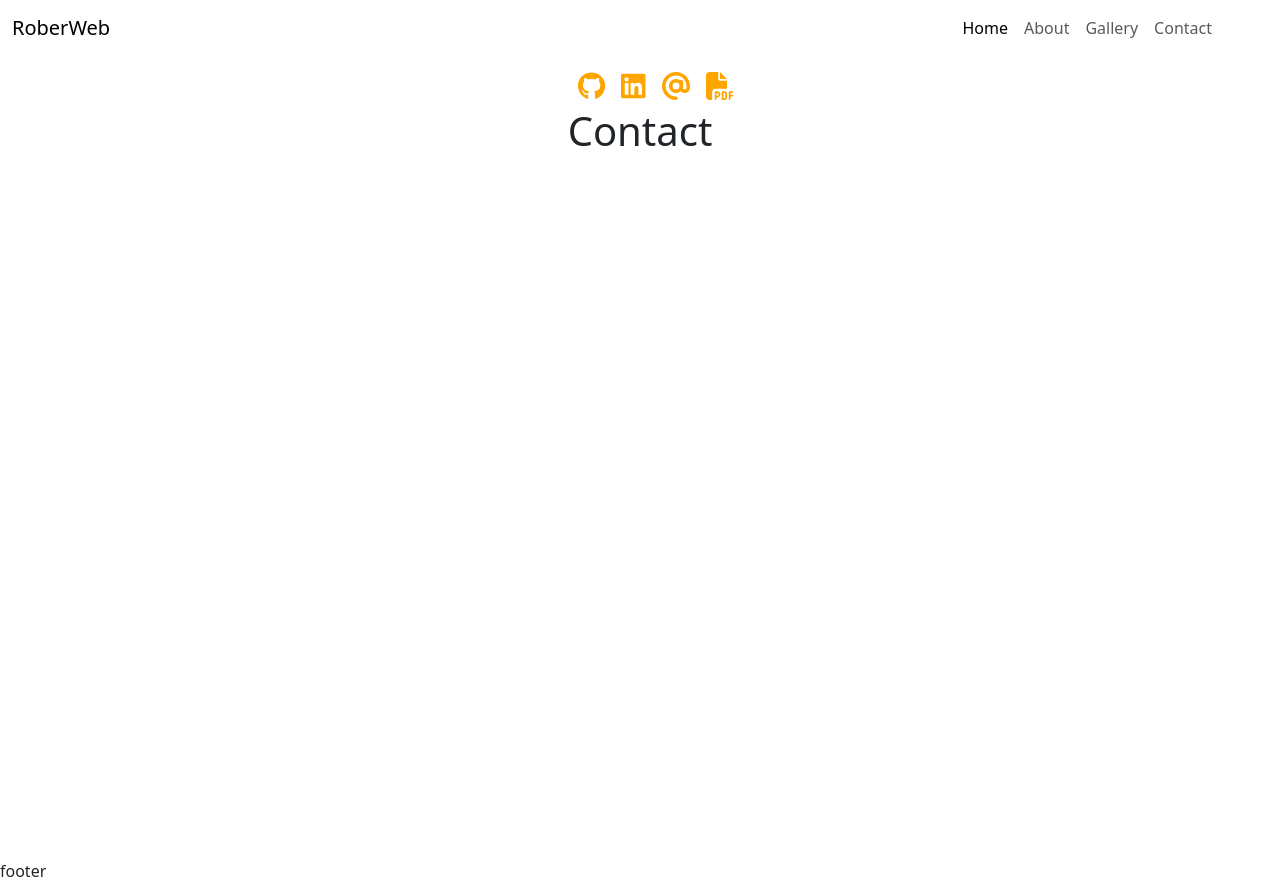
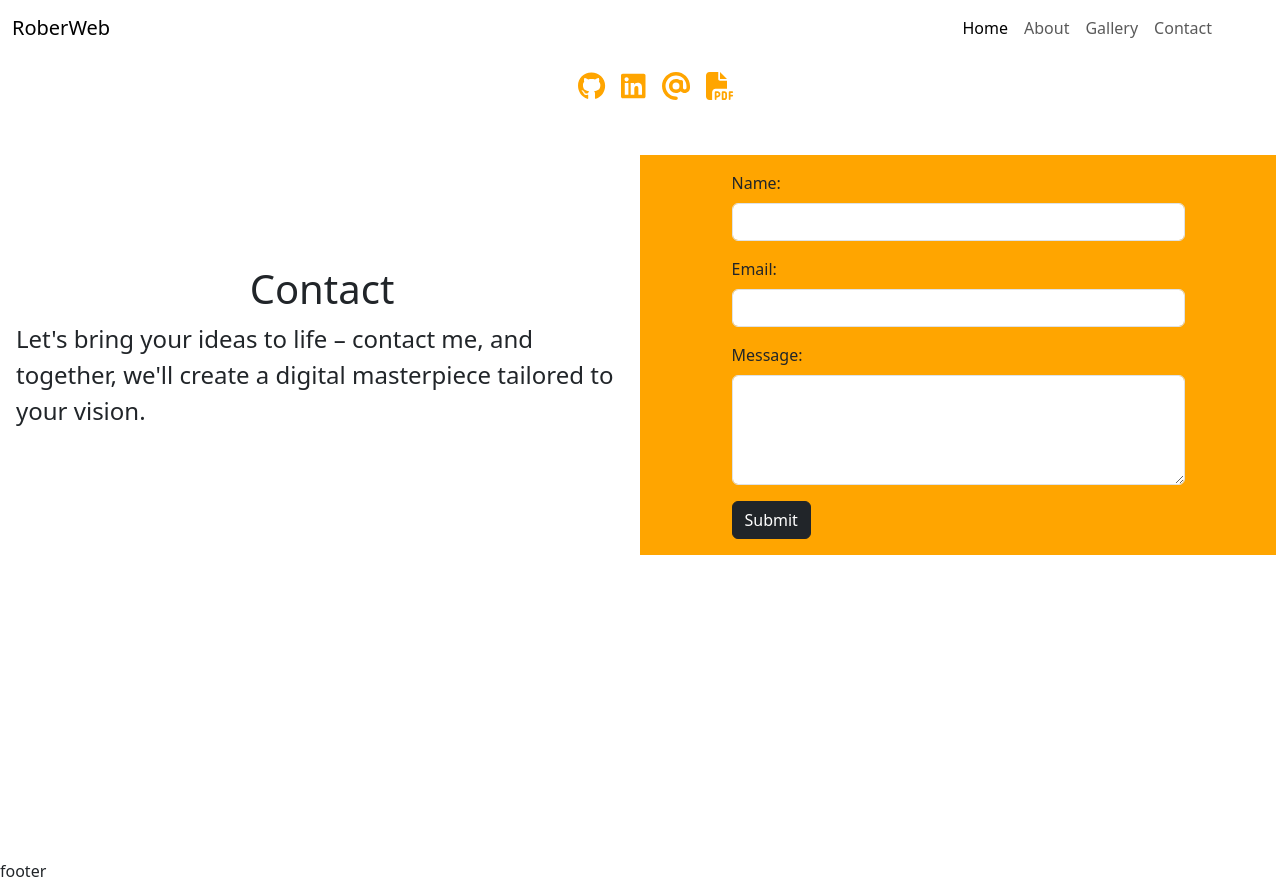
Before and after one commit to rober-web/React-Portfolio, a React (Vite) app: page /contact in a window 1280 px wide. Built offline with nearby package versions, Linux system fonts and the light colour scheme.

Commit message:
created contact section and form

```diff
--- a/src/components/contact/Contact.jsx
+++ b/src/components/contact/Contact.jsx
@@ -1,11 +1,70 @@
+import "./contact.css";
+
 const Contact = () => {
   return (
-    <div
+    <section
       id="contact"
-      className="min-vh-100 p-3 pt-5 d-flex justify-content-center animate__animated animate__fadeIn"
+      className="min-vh-100 p-3 pt-5  animate__animated animate__fadeIn"
     >
-      <h1 className="main-section-title text-center">Contact</h1>
-    </div>
+      <div className="row pt-5">
+        <div className="col-md-6 flex-column d-flex justify-content-center align-items-center">
+          <h1 className="main-section-title text-center">Contact</h1>
+          <p className="main-section-text">
+            Let's bring your ideas to life – contact me, and together, we'll
+            create a digital masterpiece tailored to your vision.
+          </p>
+        </div>
+
+        <div className="col-md-6 flex-column d-flex justify-content-center align-items-center p-3 the-form">
+          {/* Contact Form */}
+
+          <form action="/submit-form" method="post" className="w-75 mx-auto">
+            <div className="mb-3">
+              <label htmlFor="name" className="form-label">
+                Name:
+              </label>
+              <input
+                type="text"
+                id="name"
+                name="name"
+                className="form-control"
+                required
+              />
+            </div>
+
+            <div className="mb-3">
+              <label htmlFor="email" className="form-label">
+                Email:
+              </label>
+              <input
+                type="email"
+                id="email"
+                name="email"
+                className="form-control"
+                required
+              />
+            </div>
+
+            <div className="mb-3">
+              <label htmlFor="message" className="form-label">
+                Message:
+              </label>
+              <textarea
+                id="message"
+                name="message"
+                rows="4"
+                className="form-control"
+                required
+              ></textarea>
+            </div>
+
+            <button type="submit" className="btn btn-dark">
+              Submit
+            </button>
+          </form>
+        </div>
+      </div>
+    </section>
   );
 };
 export default Contact;
--- /dev/null
+++ b/src/components/contact/contact.css
@@ -0,0 +1,3 @@
+.the-form {
+  background-color: orange;
+}
```
